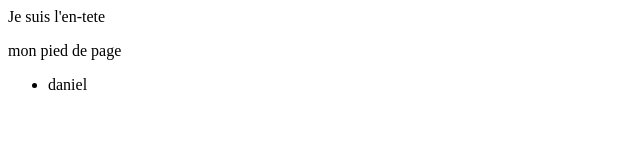
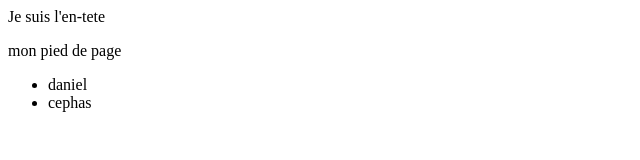
Before and after one commit to danceph/progistack, a plain HTML site: page index.html in a window 1280 px wide. Shown: the full height of the page, 0-640 px from the left. Drawn offline with Linux system fonts and the light colour scheme.

Commit message:
cephas ajoute

```diff
--- a/index.html
+++ b/index.html
@@ -14,6 +14,7 @@
     </footer>
     <ul>
         <li>daniel</li>
+        <li>cephas</li>
     </ul>
 
 </body>
```
